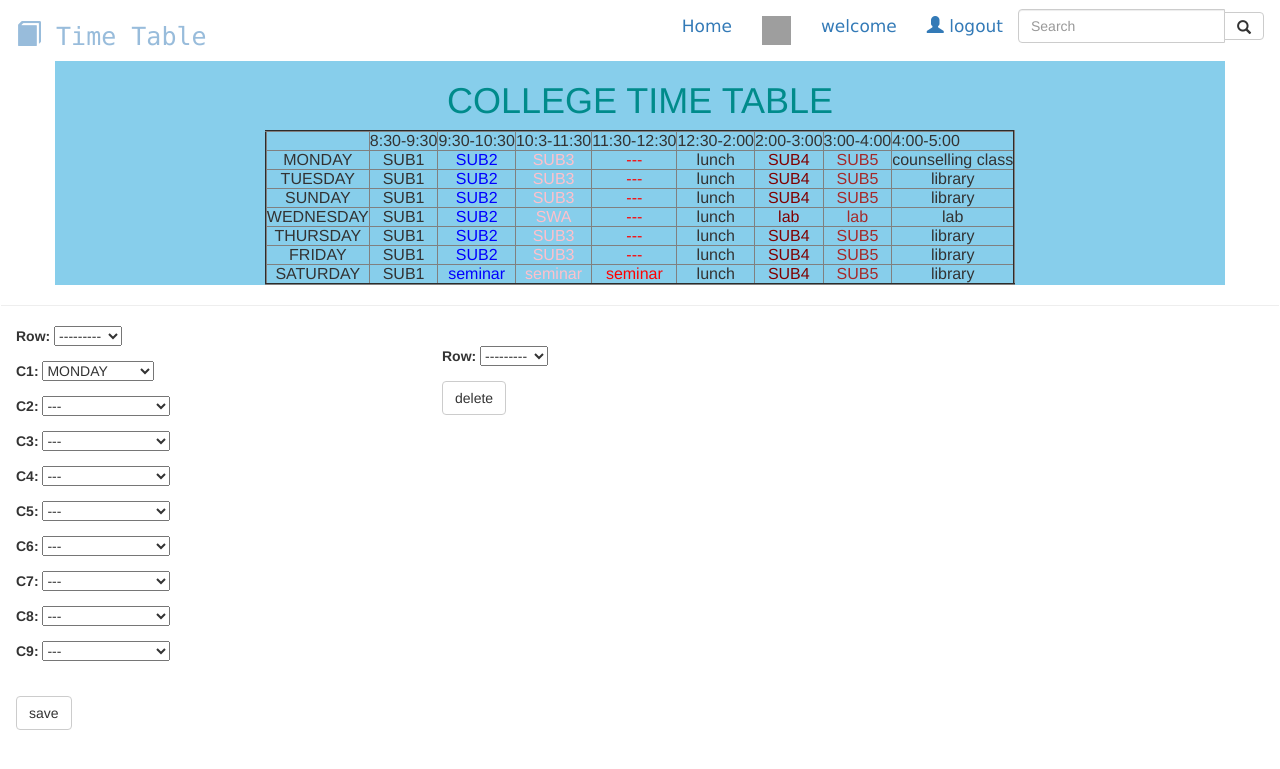
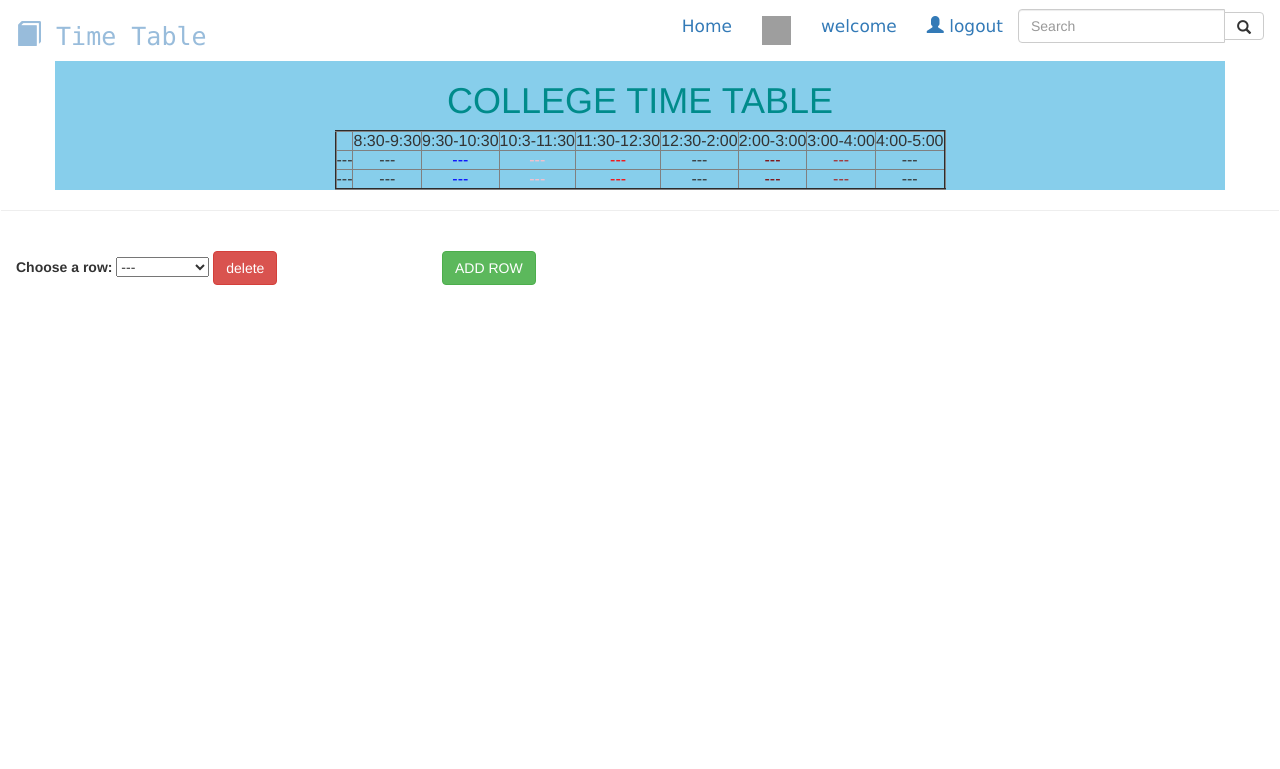
Before and after one commit to kumarabhishek008/time-table, a Django app: page / in a window 1280 px wide. Shown: the top 769 px of the page. Run offline with Django 3.2, Linux system fonts and the light colour scheme; a user stored in the database is signed in; data comes from the database, SQL or seed files in the repository; some libraries are stand-ins or nearby versions; grey boxes are pictures that could not be loaded.

Commit message:
new commit

```diff
--- a/templates/usertt/base.html
+++ b/templates/usertt/base.html
@@ -63,5 +63,9 @@
 {% endblock %}
 
 </div>
+<script>
+{% block script %}
+{% endblock %}
+</script>
 </body>
 </html>
--- a/templates/usertt/index.html
+++ b/templates/usertt/index.html
@@ -107,20 +107,31 @@
 </table>
 </div>
 <hr>
+
+<br>
 <div class="container col-sm-4">
-<form action="editcontent" method="post">
+<form action="deleterow" method="post">
 {% csrf_token %}
-{{form.as_p}}<br>
-<button type="submit" value = "submit" class = "btn btn-default">save</button>
+  <label for="row">Choose a row:</label>
+  <select name="row" id="row">
+    <option value="---">---</option>
+    <option value="MONDAY">monday</option>
+    <option value="TUESDAY">tuesday</option>
+    <option value="WEDNESDAY">wednesday</option>
+    <option value="THURSDAY">thursday</option>
+    <option value="FRIDAY">friday</option>
+    <option value="SATURDAY">saturday</option>
+    <option value="SUNDAY">sunday</option>
+
+  </select>
+<button type="submit" value = "submit" class = "btn btn-danger">delete</button>
 </form>
 </div>
-<br>
+
 <div class="container col-sm-4">
-<form action="editcontent" method="post">
-{% csrf_token %}
-{{form1.as_p}}
-<button type="submit" value = "submit" class = "btn btn-default">delete</button>
-</form>
+<a href="addtable">
+<button type='submit' class='btn btn-success'>ADD ROW</button>
+</a>
 </div>
 {% endblock %}
 <hr>
--- a/usertt/admin.py
+++ b/usertt/admin.py
@@ -1,5 +1,5 @@
 from django.contrib import admin
-from .models import timetablecolumn
+from .models import timetablecolumn,usertable
 # Register your models here.
 
 admin.site.register(timetablecolumn)
--- a/usertt/forms.py
+++ /dev/null
@@ -1,12 +0,0 @@
-from django.forms import ModelForm
-from .models import timetablecolumn
-
-class timetable_form(ModelForm):
-    class Meta:
-        model = timetablecolumn
-        fields = ['row','c1','c2','c3','c4','c5','c6','c7','c8','c9']
-
-class DeleteRow(ModelForm):
-    class Meta:
-        model = timetablecolumn
-        fields = ['row']
--- a/usertt/models.py
+++ b/usertt/models.py
@@ -11,6 +11,7 @@ class timetablecolumn(models.Model):
     subject = (('SUB1','SUB1'),('SUB2','SUB2'),('SUB3','SUB3'),('SUB4','SUB4'),('SUB5','SUB5'),
                ('counselling class','counselling class'),('library','library'),('seminar','seminar'),('---','---'),('lunch','lunch'),
                ('lab','lab'),('SWA','SWA'))
+    user = models.ManyToManyField(User)
     row = models.CharField(max_length=15,choices=rowchoice)
     c1=models.CharField(max_length=20,default="---",choices=week_choice)
     c2=models.CharField(max_length=20,default="---",choices=subject)
@@ -25,6 +26,5 @@ class timetablecolumn(models.Model):
         return self.c1
 
 
-'''class usertable(models.Model):
-    user = models.ForeignKey(User,on_delete=models.CASCADE,default=None)
-    time_table = models.ForeignKey(timetablecolumn,on_delete=models.CASCADE,default=None)'''
+class usertable(models.Model):
+    time_table = models.ForeignKey(timetablecolumn,on_delete=models.CASCADE,default=None)
--- a/usertt/urls.py
+++ b/usertt/urls.py
@@ -5,5 +5,6 @@ urlpatterns = [
     path('login',views.login,name='login'),
     path('register',views.register,name='register'),
     path('logout',views.logout,name='logout'),
-    path('editcontent',views.editcontent,name = 'editcontent')
+    path('deleterow',views.DeleteRow,name="deleterow"),
+    path('addtable',views.AddTable,name='addtable')
 ]
--- a/usertt/views.py
+++ b/usertt/views.py
@@ -5,22 +5,21 @@ from django.contrib import auth
 from django.core.exceptions import *
 from django.contrib.auth.decorators import login_required
 from .models import timetablecolumn
-from .forms import timetable_form,DeleteRow
+
 
 # Create your views here.
 @login_required(login_url='/login')
 def index(request):
-    user_table1 = timetablecolumn.objects.filter(row = "first")
-    user_table2 = timetablecolumn.objects.filter(row= "second")
-    user_table3 = timetablecolumn.objects.filter(row= "third")
-    user_table4 = timetablecolumn.objects.filter(row= "fourth")
-    user_table5 = timetablecolumn.objects.filter(row= "fifth")
-    user_table6 = timetablecolumn.objects.filter(row= "sixth")
-    form = timetable_form()
-    form1 = DeleteRow()
+    user_table1 = timetablecolumn.objects.filter(user= request.user,row = "first")
+    user_table2 = timetablecolumn.objects.filter(user=request.user,row= "second")
+    user_table3 = timetablecolumn.objects.filter(user=request.user,row= "third")
+    user_table4 = timetablecolumn.objects.filter(user=request.user,row= "fourth")
+    user_table5 = timetablecolumn.objects.filter(user=request.user,row= "fifth")
+    user_table6 = timetablecolumn.objects.filter(user=request.user,row= "sixth")
+
     return render(request,'usertt/index.html',{'usertable_1':user_table1,'usertable_2':user_table2,
                     'usertable_3':user_table3,'usertable_4':user_table4,'usertable_5':user_table5,
-                    'usertable_6':user_table6,'form':form,'form1':form1})
+                    'usertable_6':user_table6})
 
 def register(request):
     if request.method =='POST':
@@ -87,7 +86,27 @@ def logout(request):
         auth.logout(request)
         return redirect('/')
 
-def editcontent(request):
+def DeleteRow(request):
+    if request.method=='POST':
+        deleteday = request.POST['row']
+        deletetable = timetablecolumn.objects.filter(user=request.user,c1=deleteday)
+        deletetable.delete()
+        return redirect('/')
+
+
+def AddTable(request):
+    add_table = timetablecolumn.objects.create(row="first")
+    add_table.save()
+    add_table.user.add(request.user)
+    add_table.user.set([request.user])
+    return redirect('/')
+
+def UpdateRow(request):
+    return redirect('/')
+
+
+
+'''def editcontent(request):
     form = timetable_form()
 
 
@@ -113,4 +132,4 @@ def delete(request):
             form1.save()
             return redirect('/')
     else:
-        return redirect('/')
+        return redirect('/')'''
```
Also changed, not shown: templates/usertt/login.html (+6 -12 lines), db.sqlite3, usertt/migrations/0005_auto_20200730_1342.py (added), usertt/migrations/0006_auto_20200730_1348.py (added).
